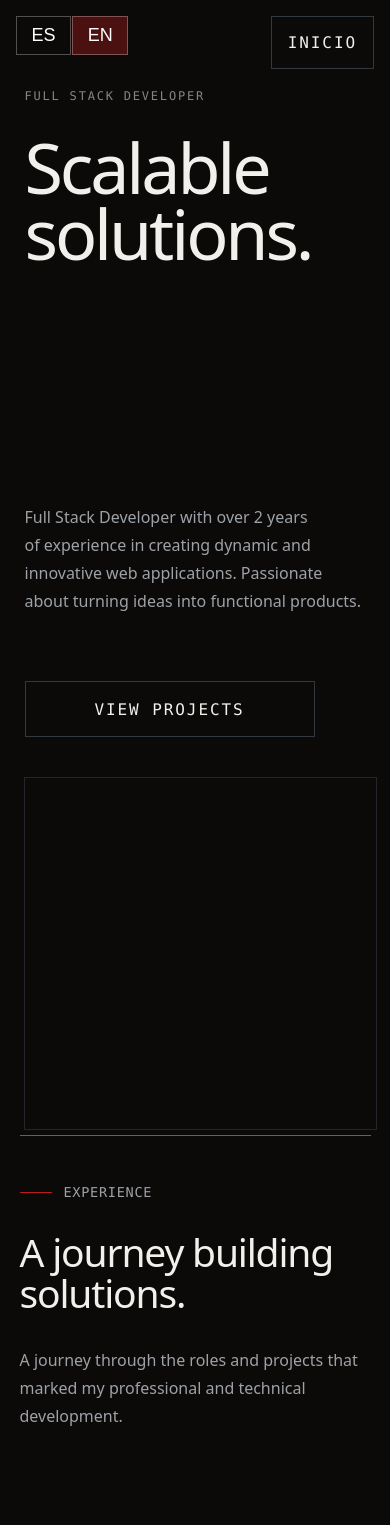
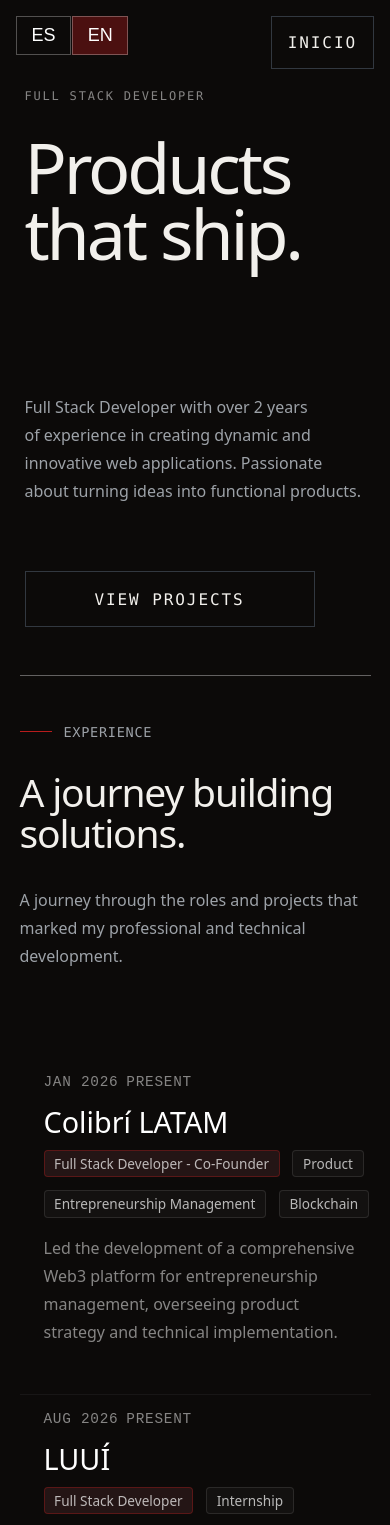
Before and after one commit to JoaquinGabriel17/portfolio-react, a Next.js app: page / in a window 390 px wide. Shown: the top 1525 px of the page. Built offline with nearby package versions, Linux system fonts and the light colour scheme.

Commit message:
mas ajustes para mobile

```diff
--- a/src/components/navbar/Navbar.module.css
+++ b/src/components/navbar/Navbar.module.css
@@ -77,7 +77,7 @@
 }
 
 .active {
-  background-color: var(--color-accent);
+  background-color: var(--color-accent-muted);
   color: white;
   border: 0;
 }
@@ -110,6 +110,7 @@
 .navButton:hover{
     transform: scale(1.1);
     transition: transform 0.2s ease;
+    color: var(--color-accent);
 }
 .navContain{
     display: flex;
--- a/src/components/presentation/presentation.js
+++ b/src/components/presentation/presentation.js
@@ -17,12 +17,12 @@ export default function Presentation({ data, lang }) {
       lang === "es"
         ? [
             "Desarrollador Full Stack.",
-            "Soluciones escalables.",
+            "Productos, no solo código.",
             "Pasión por la tecnología.",
           ]
         : [
             "Full Stack Developer.",
-            "Scalable solutions.",
+            "Products that ship.",
             "Passionate about technology.",
           ],
     [lang]
@@ -49,8 +49,8 @@ export default function Presentation({ data, lang }) {
             </div>
 
             {/* Columna derecha: Imagen y badge */}
-            <div className={styles.imageContainer}>
-                {/*<img
+            {/*<div className={styles.imageContainer}>
+                <img
                     src={imageUrl}
                     alt={role}
                     className={styles.image}
@@ -74,8 +74,8 @@ export default function Presentation({ data, lang }) {
                         <line x1="7" y1="17" x2="17" y2="7" />
                         <polyline points="7 7 17 7 17 17" />
                     </svg>
-                </div>*/}
-            </div>
+                </div>
+            </div>*/}
 
         </section>
     )
--- a/src/components/presentation/presentation.module.css
+++ b/src/components/presentation/presentation.module.css
@@ -57,6 +57,11 @@
 
 .button {
     margin-top: 2rem;
+
+}
+.buton:hover {
+
+    border-color: var(--color-accent);
 }
 
 /* ===== COLUMNA DERECHA ===== */
@@ -118,10 +123,16 @@
 
 /* ===== RESPONSIVE ===== */
 @media (max-width: 768px) {
+
+    .dynamicTitle{
+    min-height: 27vh;
+}
+
     .presentation {
         flex-direction: column;
         padding: 5px;
         margin-top: 10vh;
+        margin-bottom: 5vh;
         gap: 2.5rem;
         min-height: auto;
     }
```
